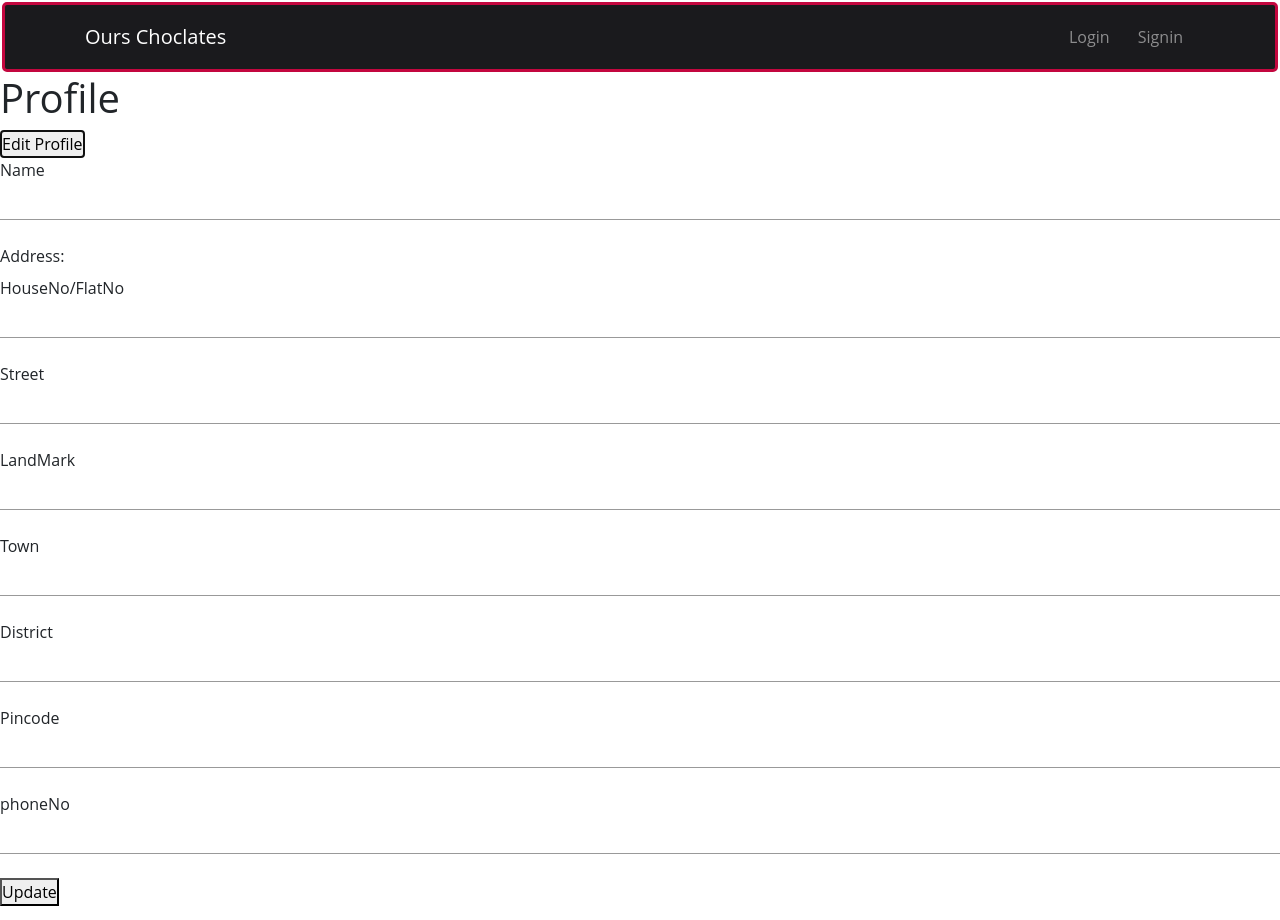
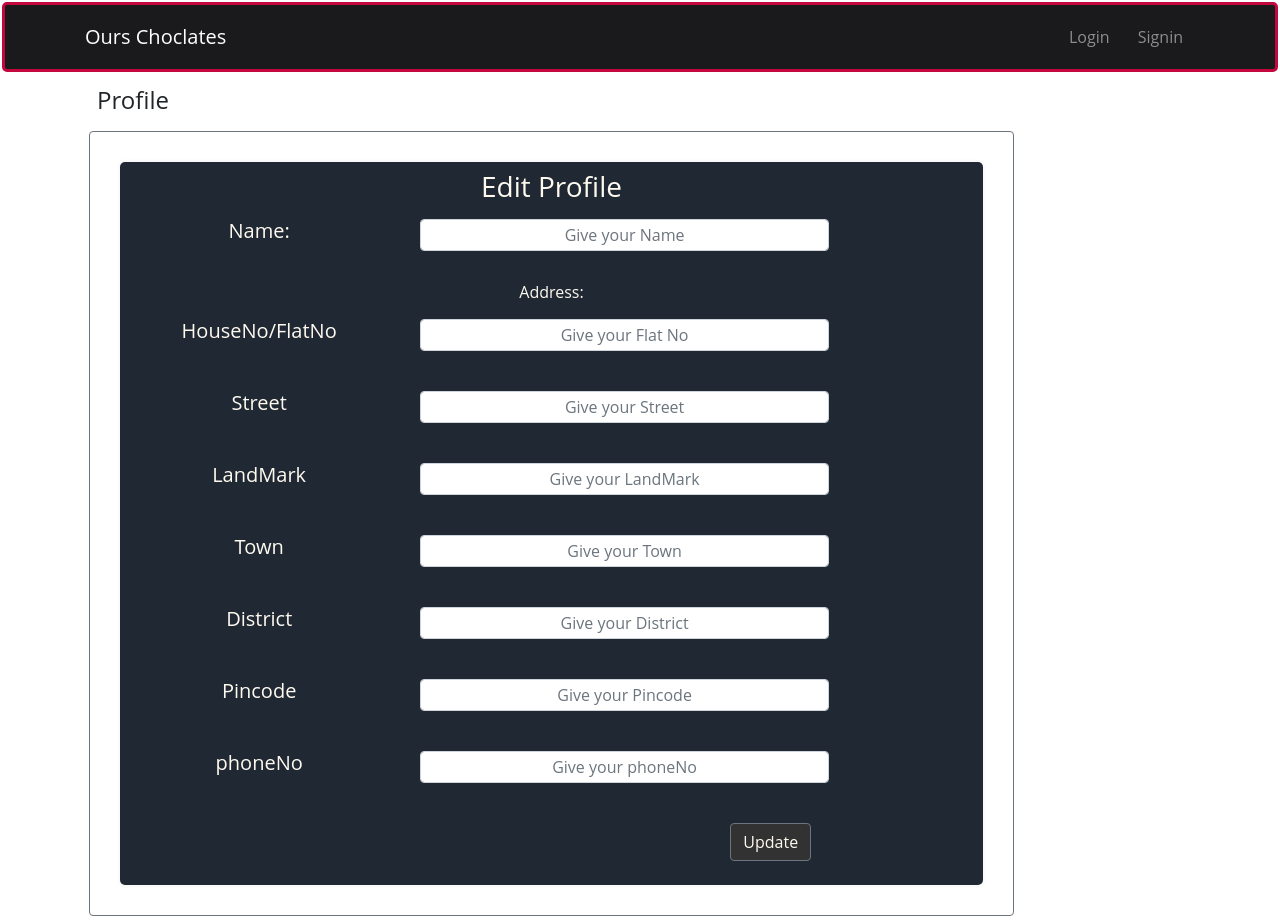
Before and after one commit to JEEVITHA137/ChoclateFullStackSite, a React (Create React App) app in the folder Client/: page /profile in a window 1280 px wide. Both pictures are taken after a click on the button "Edit Profile". Built offline with nearby package versions, Linux system fonts and the light colour scheme.

Commit message:
UI changes

```diff
--- a/Client/src/Components/AddProduct.js
+++ b/Client/src/Components/AddProduct.js
@@ -1,5 +1,5 @@
 import React,{Component} from 'react';
-import {  Button, Form, FormGroup, Label, Input,FormText } from 'reactstrap';
+import {  Button, Form, FormGroup, Label, Input } from 'reactstrap';
 
 class AddProduct extends Component{
 
@@ -13,7 +13,6 @@ class AddProduct extends Component{
   };
 
   submit = (e) =>{
-
     e.preventDefault();
     console.log(this.state.imagefile);
     let imageFormObj = new FormData();
--- a/Client/src/Components/Login.js
+++ b/Client/src/Components/Login.js
@@ -74,7 +74,7 @@ class Login extends Component{
   render(){
     return (
       <div className="container">
-      <Form className="form" onSubmit={(e) => this.submitForm(e)}>
+      <Form className="form" onSubmit={(e) => this.submit(e)}>
           <h3 className="m-2" >Login</h3>
           <FormGroup row className="p-2">
               <Label className="col-4 text-center" for="EmailId" ><h5>Email-Id:</h5></Label>
--- a/Client/src/Components/Order.js
+++ b/Client/src/Components/Order.js
@@ -98,7 +98,6 @@ class Order extends Component{
   render(){
     return (
       <div>
-        <div onClick={()=>{this.props.history.push('./cart')}}>Cart</div>
         <h1>Your Orders</h1>
         <div className="d-flex">
         {
--- a/Client/src/Components/Profile.js
+++ b/Client/src/Components/Profile.js
@@ -1,4 +1,7 @@
 import React,{Component} from 'react';
+import {
+  Card, Button, Form, FormGroup, Label, Input,FormText
+} from 'reactstrap';
 
 class Profile extends Component{
   state = {
@@ -49,8 +52,8 @@ class Profile extends Component{
     })
   }
 
-  uploadProfile = () => {
-
+  uploadProfile = (e) => {
+    e.preventDefault();
     if(this.state.Street !== null && this.state.LandMark !== null && this.state.Town !== null &&  this.state.District !== null && this.state.Pincode !== 0 && this.state.phoneNo !== 0)
     {
       const values = {
@@ -94,42 +97,113 @@ class Profile extends Component{
 
   render(){
     return (
-      <div>
-        <header>
-          <h1>Profile</h1>
-          <div>{this.state.error}</div>
-          </header>
-          <button onClick={this.editProfile}>Edit Profile</button>
+      <div className="container" >
+         <div className="row p-2">
+     <h4 className="col-5 m-1" >Profile</h4>
+     {this.state.edit
+             ? null :
+     <Button className="col-5 m-1"
+             onClick={this.editProfile}>Edit Profile</Button>}
+     </div>
           {this.state.edit
              ?
-              <div>
-                <label>Name</label><input value={this.state.name} onChange={(e)=>{this.setState({name:e.target.value})}}></input><br/>
-                <label>Address:</label><br/>
-                <label>HouseNo/FlatNo</label><br/><input value={this.state.HouseNo} onChange={(e)=>{this.setState({HouseNo:e.target.value})}}></input><br/>
-                <label>Street</label><br/><input value={this.state.Street} onChange={(e)=>{this.setState({Street:e.target.value})}}></input><br/>
-                <label>LandMark</label><br/><input value={this.state.LandMark} onChange={(e)=>{this.setState({LandMark:e.target.value})}}></input><br/>
-                <label>Town</label><br/><input value={this.state.Town} onChange={(e)=>{this.setState({Town:e.target.value})}}></input><br/>
-                <label>District</label><br/><input value={this.state.District} onChange={(e)=>{this.setState({District:e.target.value})}}></input><br/>
-                <label>Pincode</label><br/><input value={this.state.Pincode} onChange={(e)=>{this.setState({Pincode:e.target.value})}}></input><br/>
-                <label>phoneNo</label><input value={this.state.phoneNo} onChange={(e)=>{this.setState({phoneNo:e.target.value})}}></input><br/>
-                <button onClick={this.uploadProfile}>Update</button>
+             <Card body outline color="secondary" className="col-10 m-1">
+        <Form className="form" onSubmit={(e) => this.uploadProfile(e)}>
+
+          <h3 className="m-2">Edit Profile</h3>
+          <FormGroup row className="p-2">
+              <Label className="col-4 text-center" for="UName" ><h5>Name:</h5></Label>
+              <div className="col-8 col-md-6 justify-content-center">
+                  <Input type="string" style={{height:"2rem"}} id="EmailUNameId" placeholder="Give your Name"
+                    value={this.state.name} onChange={(e)=>{this.setState({name:e.target.value})}}/>
               </div>
-             : <div>
-                  <div>Name: {this.state.name}</div>
-                  <div>EmailId: {this.state.mailId}</div>
-                  {this.state.phoneNo !==0 ? <div>phoneNo:{this.state.phoneNo}</div>:<div>phoneNo:</div>}
-                  <div>Address:
-                    <div>{this.state.HouseNo}</div>
-                    <div>{this.state.Street}</div>
-                    <div>{this.state.LandMark}</div>
-                    <div>{this.state.Town}</div>
-                    <div>{this.state.District}</div>
-                    {this.state.Pincode !==0 ? <div>Pincode:{this.state.Pincode}</div>:<div>Pincode:</div>}
-                  </div>
-                </div>
+          </FormGroup>
+          <h6>Address: </h6>
+
+          <FormGroup row className="p-2">
+              <Label className="col-4 text-center" for="HNo" ><h5>HouseNo/FlatNo</h5></Label>
+              <div className="col-8 col-md-6 justify-content-center">
+                  <Input type="string" style={{height:"2rem"}} id="HNo" placeholder="Give your Flat No"
+                   value={this.state.HouseNo} onChange={(e)=>{this.setState({HouseNo:e.target.value})}}/>
+              </div>
+          </FormGroup>
+
+          <FormGroup row className="p-2">
+              <Label className="col-4 text-center" for="Street" ><h5>Street</h5></Label>
+              <div className="col-8 col-md-6 justify-content-center">
+                  <Input type="string" style={{height:"2rem"}} id="Street" placeholder="Give your Street"
+                  value={this.state.Street} onChange={(e)=>{this.setState({Street:e.target.value})}}/>
+              </div>
+          </FormGroup>
+
+          <FormGroup row className="p-2">
+              <Label className="col-4 text-center" for="LandMark" ><h5>LandMark</h5></Label>
+              <div className="col-8 col-md-6 justify-content-center">
+                  <Input type="string" style={{height:"2rem"}} id="LandMark" placeholder="Give your LandMark"
+                   value={this.state.LandMark} onChange={(e)=>{this.setState({LandMark:e.target.value})}}/>
+              </div>
+          </FormGroup>
+
+          <FormGroup row className="p-2">
+              <Label className="col-4 text-center" for="Town" ><h5>Town</h5></Label>
+              <div className="col-8 col-md-6 justify-content-center">
+                  <Input type="string" style={{height:"2rem"}} id="Town" placeholder="Give your Town"
+                  value={this.state.Town} onChange={(e)=>{this.setState({Town:e.target.value})}}/>
+              </div>
+          </FormGroup>
+
+          <FormGroup row className="p-2">
+              <Label className="col-4 text-center" for="District" ><h5>District</h5></Label>
+              <div className="col-8 col-md-6 justify-content-center">
+                  <Input type="string" style={{height:"2rem"}} id="District" placeholder="Give your District"
+                  value={this.state.District} onChange={(e)=>{this.setState({District:e.target.value})}}/>
+              </div>
+          </FormGroup>
+
+          <FormGroup row className="p-2">
+              <Label className="col-4 text-center" for="Pincode" ><h5>Pincode</h5></Label>
+              <div className="col-8 col-md-6 justify-content-center">
+                  <Input type="string" style={{height:"2rem"}} id="Pincode" placeholder="Give your Pincode"
+                 value={this.state.Pincode} onChange={(e)=>{this.setState({Pincode:e.target.value})}}/>
+              </div>
+          </FormGroup>
+
+          <FormGroup row className="p-2">
+              <Label className="col-4 text-center" for="phoneNo" ><h5>phoneNo</h5></Label>
+              <div className="col-8 col-md-6 justify-content-center">
+                  <Input type="string" style={{height:"2rem"}} id="phoneNo" placeholder="Give your phoneNo"
+                 value={this.state.phoneNo} onChange={(e)=>{this.setState({phoneNo:e.target.value})}}/>
+              </div>
+          </FormGroup>
+          <FormText><h5>{this.state.error}</h5></FormText>
+          <FormGroup className="row p-2">
+              <div className="col-4 offset-7">
+                  <Button style={{backgroundColor:"rgb(50,50,50)",color:"floralWhite"}}
+                      type = "submit" onClick={(e) => this.uploadProfile(e)}>Update</Button>
+              </div>
+          </FormGroup>
+      </Form>
+                </Card>
+             :
+
+             <Card body outline color="secondary" className="col-10 m-1">
+               <div className="row p-2 m-1">Name: {this.state.name}</div>
+               <div className="row p-2 m-1">EmailId: {this.state.mailId}</div>
+
+               <h6 className="row p-2 m-1 text-center">Address: </h6>
+
+               <div className="row p-2 m-1">HouseNo/FlatNo: {this.state.HouseNo}</div>
+               <div className="row p-2 m-1">Street: {this.state.Street}</div>
+               <div className="row p-2 m-1">LandMark: {this.state.LandMark}</div>
+               <div className="row p-2 m-1">Town: {this.state.Town}</div>
+               <div className="row p-2 m-1">District: {this.state.District}</div>
+               {this.state.Pincode !==0 ? <div className="row p-2 m-1">Pincode:{this.state.Pincode}</div>:
+               <div className="row p-2 m-1">Pincode: -</div>}
+                 {this.state.phoneNo !==0 ? <div className="row p-2 m-1" > phoneNo:{this.state.phoneNo}</div>:
+                      <div className="row p-2 m-1" >phoneNo:</div>}
+
+                </Card>
           }
-
-
       </div>
     );
   }
--- a/Client/src/Components/Signin.js
+++ b/Client/src/Components/Signin.js
@@ -143,7 +143,7 @@ class Signin extends Component{
   render(){
     return (
       <div className="container">
-      <Form className="form" onSubmit={(e) => this.submitForm(e)}>
+      <Form className="form" onSubmit={(e) => this.submit(e)}>
           <h3 className="m-2">Signin</h3>
           <FormGroup row className="p-2">
               <Label className="col-4 text-center" for="EmailId" ><h5>Email-Id:</h5></Label>
```
Also changed, not shown: Client/src/Components/Cart.js (+30 -16 lines), 1 other file (tests, documents, lock files or other folders).
